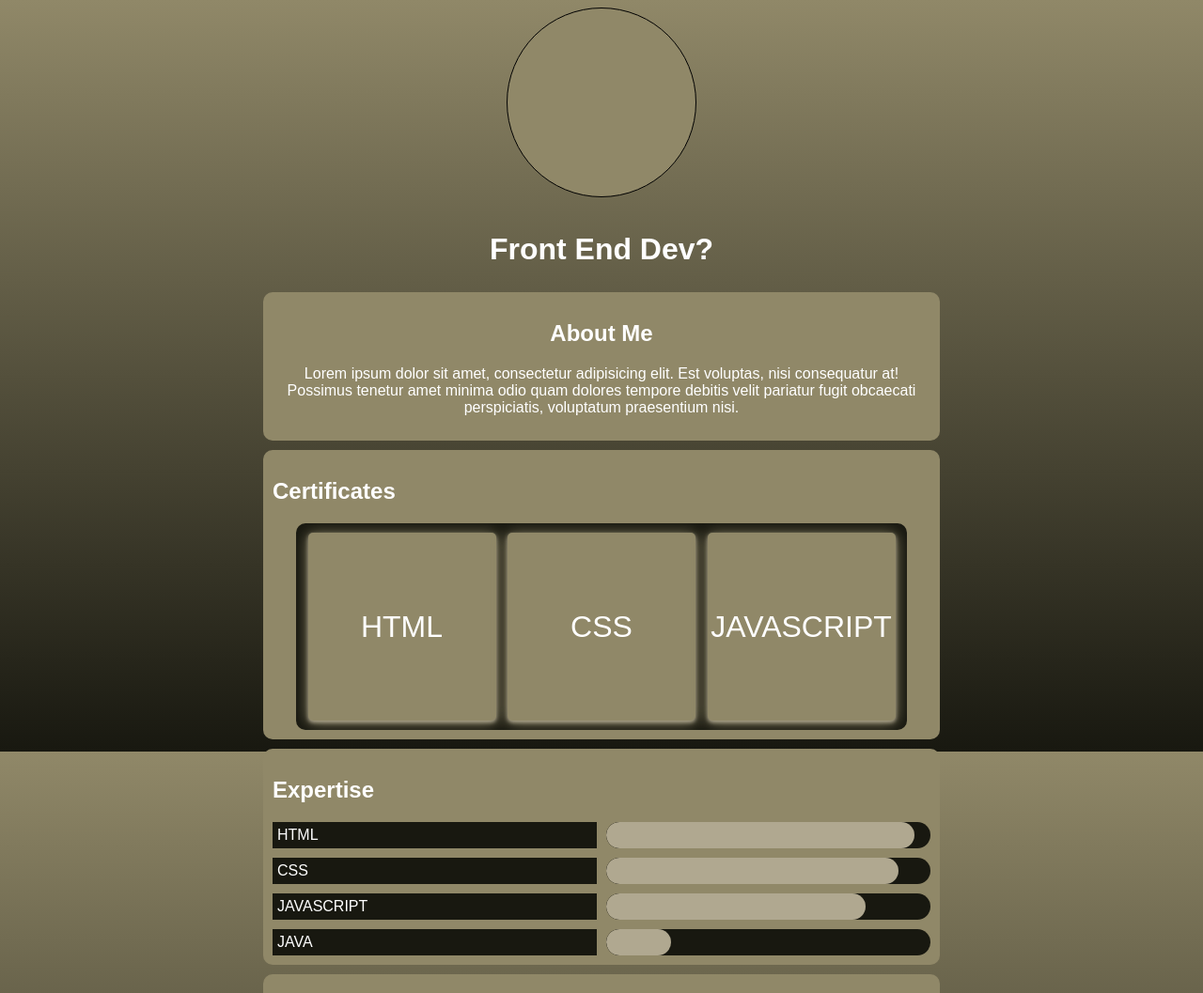
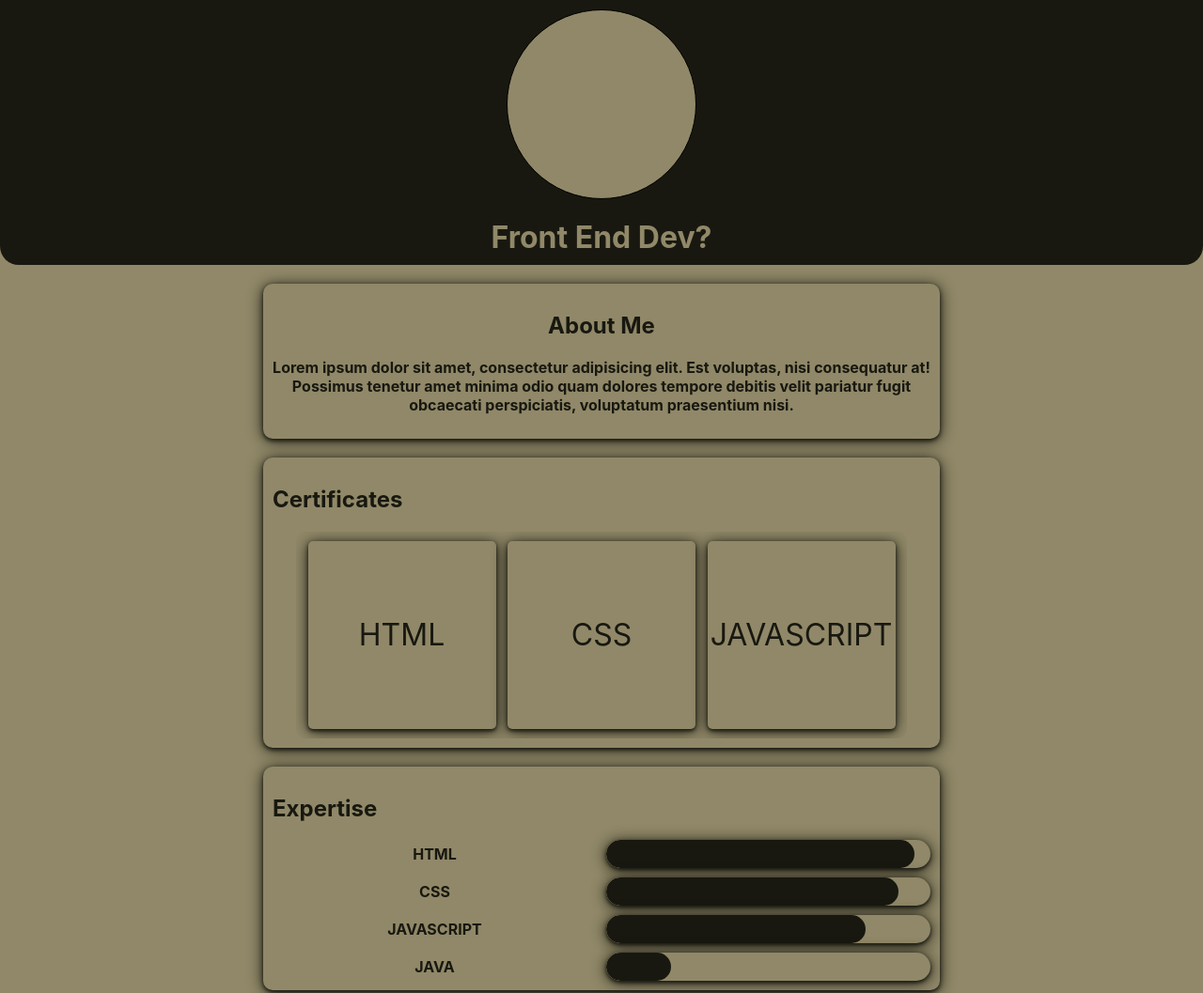
Before and after one commit to ChassterTP/Portfolio, a plain HTML site: page index.html in a window 1280 px wide. Shown: the top 1057 px of the page at 94% size. Drawn offline with Linux system fonts and the light colour scheme.

Commit message:
update assets/css/style.css

```diff
--- a/assets/css/style.css
+++ b/assets/css/style.css
@@ -1,11 +1,10 @@
-body {
-  background: linear-gradient(#908868, #181810);
+body{
+  background-color: #908868;
   background-attachment: fixed;
-  color: #fff;
-  font-family: Arial, Helvetica, sans-serif;
+  margin: 0;
+  color: #181810;
+  font-family: -apple-system, BlinkMacSystemFont, 'Segoe UI', Roboto, Oxygen, Ubuntu, Cantarell, 'Open Sans', 'Helvetica Neue', sans-serif;
 }
-
-header {text-align: center;}
 
 .profile{
   height: 200px;
@@ -17,35 +16,26 @@ header {text-align: center;}
 }
 
 .title {
+  color: #908868;
   display: flex;
   align-items: center;
   justify-content: center;
-  height: 50px;
-  margin-top: 30px;
+  padding: 10px;
+  margin: auto;
+  border-top: #181810 solid 1px;
 }
 
-hr{
-  width: 90%;
-  max-width: 700px;
-  height: 2px;
-  border-radius: 10px;
-  border: none;
-  background-color: #181810;
-}
-
-.about {text-align: center;}
-
-.container {
+.container{
   width: 90%;
   max-width: 700px;
   padding: 10px;
-  margin: auto;
-  margin-top: 10px;
+  margin: 20px auto 20px auto;
   background-color: #908868;
   border-radius: 10px;
+  box-shadow: #181810 0px 2px 4px 0px, #181810 0px 2px 16px 0px;
 }
 
-.scroll-list {
+.scroll-list{
   display: flex;
   justify-content: space-evenly;
   align-items: center;
@@ -56,10 +46,10 @@ hr{
   margin: auto;
   margin-top: 10px;
   border-radius: 10px;
-  background-color: #181810;
+  background-color: #908868;
 }
 
-.card {
+.card{
   font-size: xx-large;
   flex: 0 0 auto;
   display: flex;
@@ -68,18 +58,16 @@ hr{
   height: 200px;
   width: 200px;
   background-color: #908868;
-  box-shadow: #B0A890 0px 2px 4px 0px, #908868 0px 2px 16px 0px;
   border-radius: 5px;
+  box-shadow: #181810 0px 2px 4px 0px, #181810 0px 2px 16px 0px;
 }
 
-.Langs {
-  background-color: #181810;
+.Langs{
+  background-color: #908868;
   padding: 5px;
+  text-align: center;
+  font-weight: bolder;
 }
-.html{width: 95%;}
-.css{width: 90%;}
-.js{width: 80%;}
-.java{width: 20%;}
 .pill{
   border-radius: 20px;
   padding: 0;
@@ -88,25 +76,34 @@ hr{
 .fill{
   height: 100%;
   border-radius: 20px;
-  background-color: #B0A890;
+  background-color: #181810;
 }
 .langsList{
   display: grid;
   grid-template-columns: repeat(2, 1fr);
   gap: 10px;
 }
-
-img{display: none;}
-
-li {
-  list-style: none;
-  margin: 10px;
+header {
+  margin: auto;
+  text-align: center;
+  background-color: #181810;
+  padding: 10px;
 }
-a{
-  text-decoration: none;
-
+.sticky{
+  background-color: #181810;
+  border-radius: 0 0 20px 20px;
+  position: sticky;
+  top: 0;
 }
-
-footer {
-  text-align: center;
+.shadow{
+  box-shadow: #181810 0px 2px 4px 0px, #181810 0px 2px 16px 0px;
 }
+h2,p{font-weight: bolder;}
+.html{width: 95%;}
+.css{width: 90%;}
+.js{width: 80%;}
+.java{width: 20%;}
+li{list-style: none; margin: 10px;}
+a{text-decoration: none; color: #fff;}
+footer{text-align: center;}
+.about{text-align: center;}
```
